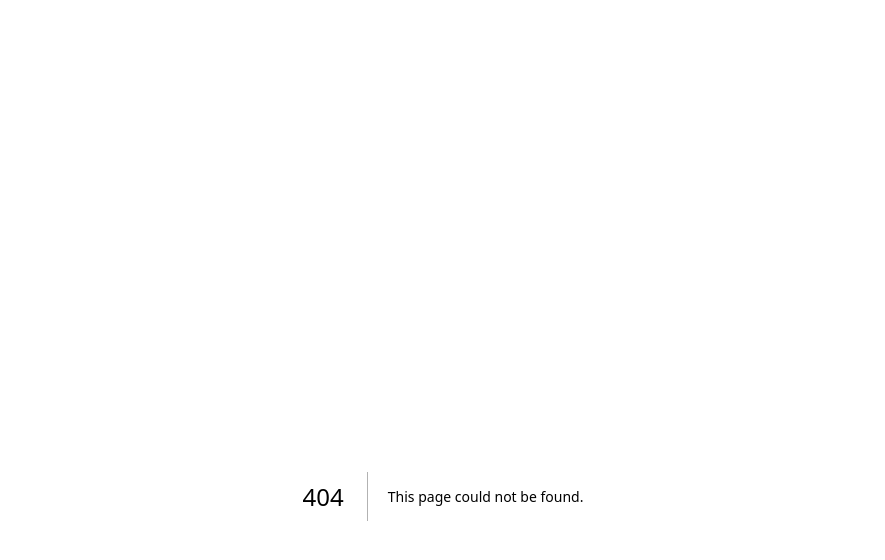
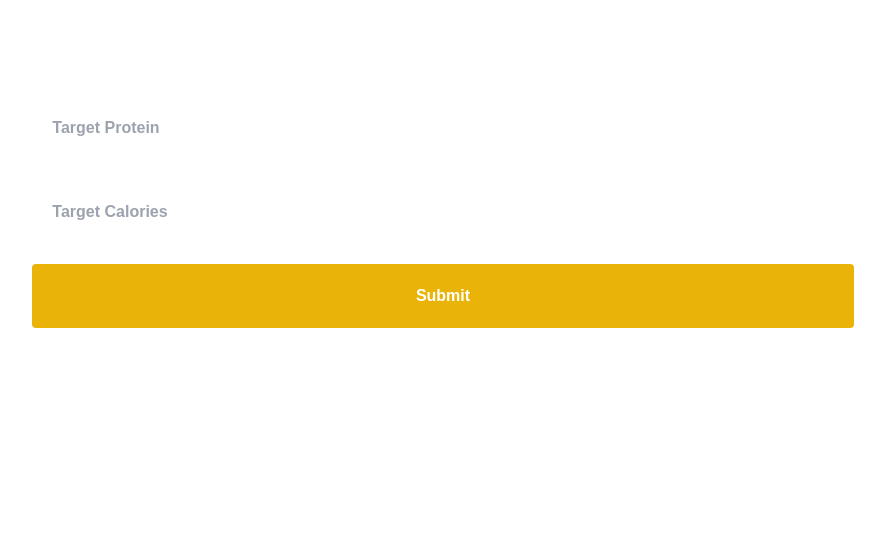
Before and after one commit to eliasfrigard/nutrition, a Next.js app: page /protein in a window 1280 px wide. Before the commit this address had no page. Shown: the top 560 px of the page, without its empty margins (197-1082 px from the left). Built offline with nearby package versions, Linux system fonts and the light colour scheme.

Commit message:
protein page

```diff
--- /dev/null
+++ b/app/protein/page.tsx
@@ -0,0 +1,104 @@
+'use client'
+
+import React from 'react'
+import { NextPage } from 'next'
+import Input from '@/components/Input'
+
+import type { FoodItem } from '@/types'
+
+interface Result {
+  id: string
+  name: string
+  grams: number
+  totalCalories: number
+}
+
+const TranslatorPage: NextPage = () => {
+  const [foodItems, setFoodItems] = React.useState<FoodItem[]>([])
+  const [targetCalories, setTargetCalories] = React.useState<number>(0)
+  const [targetProtein, setTargetProtein] = React.useState<number>(0)
+  const [results, setResults] = React.useState<Result[]>([])
+
+  React.useEffect(() => {
+    fetch('/foodItems.json')
+      .then((res) => res.json())
+      .then((data) => {
+        setFoodItems(data)
+      })
+      .catch((error) => console.error('Error fetching food items:', error))
+  }, [])
+
+  const handleSubmit = () => {
+    const matchingResults: Result[] = foodItems.reduce(
+      (acc: Result[], item) => {
+        const { nutrition } = item
+        if (!nutrition || nutrition.protein === 0) return acc
+
+        const { calories, protein } = nutrition
+
+        const servingsRequired = targetProtein / protein
+        const totalCalories = servingsRequired * calories
+
+        if (totalCalories <= targetCalories) {
+          const gramsRequired = servingsRequired * 100
+          acc.push({
+            id: item.id,
+            name: item.name,
+            grams: Math.floor(gramsRequired),
+            totalCalories: Math.floor(totalCalories),
+          })
+        }
+
+        return acc
+      },
+      []
+    )
+
+    setResults(matchingResults)
+  }
+
+  return (
+    <>
+      <div className='w-full flex flex-col gap-5 lg:w-2/3'>
+        <Input
+          type='number'
+          placeholder='Target Protein'
+          value={targetProtein}
+          setValue={(value) => setTargetProtein(value as number)}
+        />
+
+        <Input
+          type='number'
+          placeholder='Target Calories'
+          value={targetCalories}
+          setValue={(value) => setTargetCalories(value as number)}
+        />
+
+        <button
+          onClick={handleSubmit}
+          className='p-5 bg-yellow-500 text-white rounded font-bold hover:bg-yellow-600 duration-100'
+        >
+          Submit
+        </button>
+
+        {results.length > 0 && (
+          <div className='w-full'>
+            {results.map((item) => (
+              <div
+                key={item.id}
+                className='text-center py-2 border-b border-opacity-10 flex justify-between items-center flex-col sm:flex-row'
+              >
+                <p className='font-semibold'>{item.name}</p>
+                <p>
+                  {item.grams} grams, {item.totalCalories} calories
+                </p>
+              </div>
+            ))}
+          </div>
+        )}
+      </div>
+    </>
+  )
+}
+
+export default TranslatorPage
```
